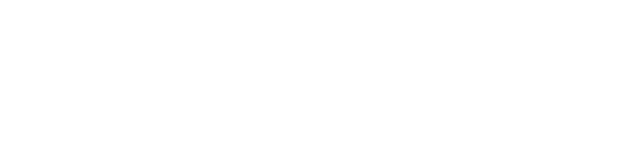
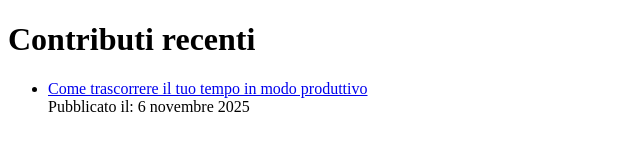
Before and after one commit to ConoscenzaItalia/Conoscenza, a plain HTML site: page indice.html in a window 1280 px wide. Shown: the whole page, without its empty margins (0-640 px from the left). Drawn offline with Linux system fonts and the light colour scheme.

Commit message:
Modificato il file indice.html

```diff
--- a/indice.html
+++ b/indice.html
@@ -1,8 +1,19 @@
 <!DOCTYPE html>
-<html>
+<html lang="it">
 <head>
-<title>Conoscenza</title>
+    <meta charset="UTF-8">
+    <meta name="viewport" content="width=device-width, initial-scale=1.0">
+    <title>Conoscenza</title>
+</head>
 <body>
+<main>
+<h1>Contributi recenti</h1>
+<ul>
+    <li>
+        <a href="docs/come-trascorrere-il-tuo-tempo.html">Come trascorrere il tuo tempo in modo produttivo</a>
+        <div class="date">Pubblicato il: 6 novembre 2025</div>
+    </li>
+</ul>
+</main>
 </body>
-</head>
 </html>
```
